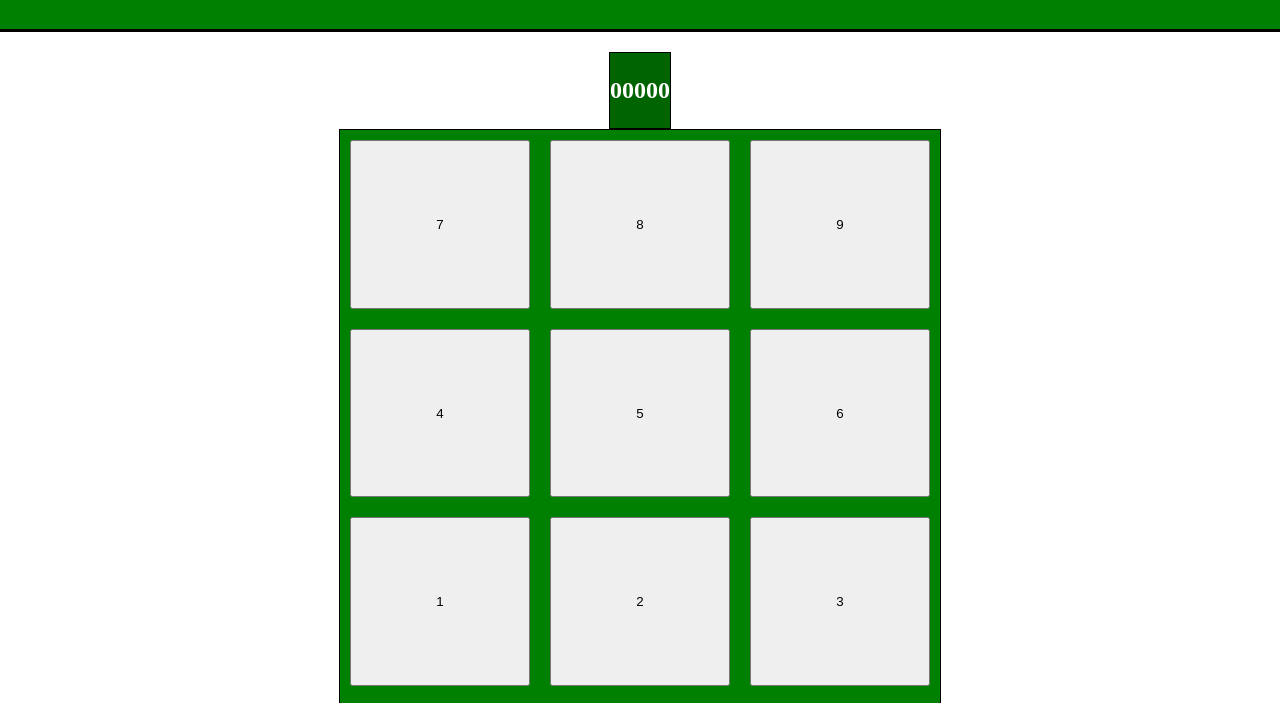
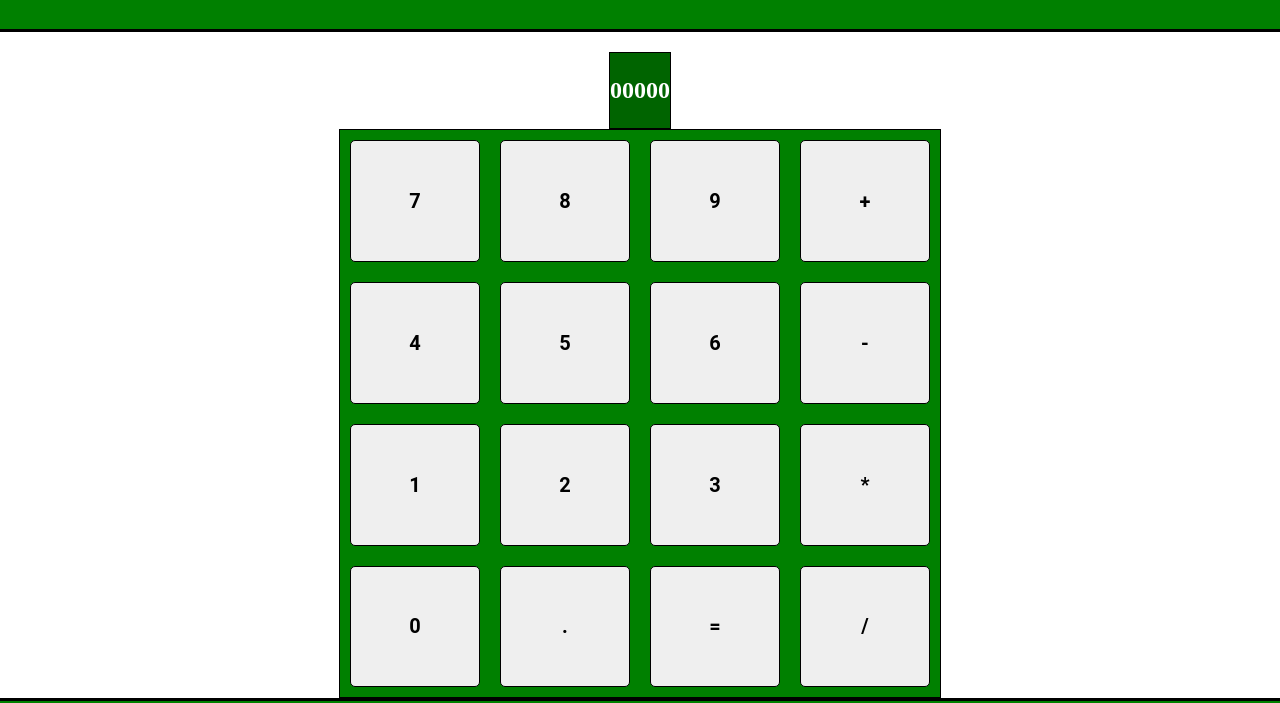
Before and after one commit to Scanceptic/calculator, a plain HTML site: page index.html in a window 1280 px wide. Shown: the part 71-774 px from the top of the page. Drawn offline with Linux system fonts and the light colour scheme.

Commit message:
Add calculator styling

```diff
--- a/index.html
+++ b/index.html
@@ -16,6 +16,7 @@
                 <p id="display">00000</p>
             </div>
             <div id="keypad">
+                <div class="col left">
                     <div class="row">
                         <div class="key" id="seven">
                             <button>7</button>
@@ -57,7 +58,22 @@
                             <button>.</button>
                         </div>
                         <div class="key" id="equals">
-                        <button>Equals</button>
+                            <button>=</button>
+                        </div>
+                    </div>
+                </div>
+                <div class="col right">
+                    <div class="key" id="add">
+                        <button>+</button>
+                    </div>
+                    <div class="key" id="subtract">
+                        <button>-</button>
+                    </div>
+                    <div class="key" id="multiply">
+                        <button>*</button>
+                    </div>
+                    <div class="key" id="divide">
+                        <button>/</button>
                     </div>
                 </div>
             </div>
--- a/style.css
+++ b/style.css
@@ -43,10 +43,12 @@ body {
 }
 
 #keypad {
-    display: flex;
-    flex-direction: column;
     border: 1px solid black;
     width: 100%;
+    height: 80%;
+    display: flex;
+    flex-direction: row;
+    flex: auto;
 }
 
 .row {
@@ -54,13 +56,44 @@ body {
     flex-direction: row;
 }
 
+.col {
+    display: flex;
+    flex-direction: column;
+}
+
+.left {
+    box-sizing: border-box;
+    width: 75%;
+    margin: 0;
+}
+
+.right {
+    box-sizing: border-box;
+    margin: 0;
+    width: 25%;
+}
+
 .key {
     width: 33%;
+}
+
+.right > .key {
+    width: 100%;
+    box-sizing: border-box;
 }
 
 .key > button{
     width: 100%;
     aspect-ratio: 16/15;
+    display: flex;
+    justify-content: center;
+    align-items: center;
+    border: 1px solid black;
+    border-radius: 5px;
+    background-color: ;
+    font-size: 20px;
+    font-weight: 700;
+    font-family: 'Roboto', sans-serif;
 }
 
 .key {
```
Lines whose indentation alone changed are shown as unchanged.
